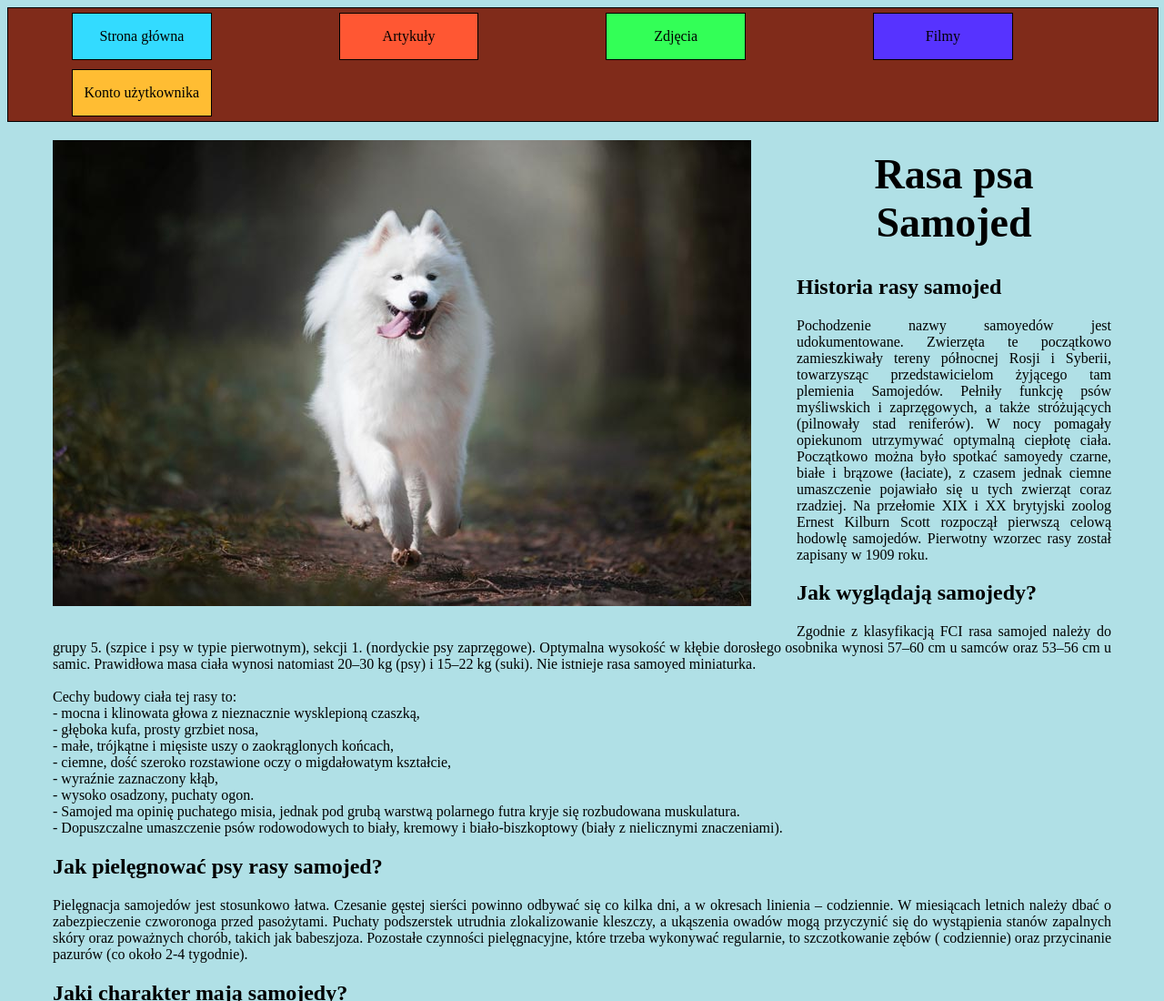
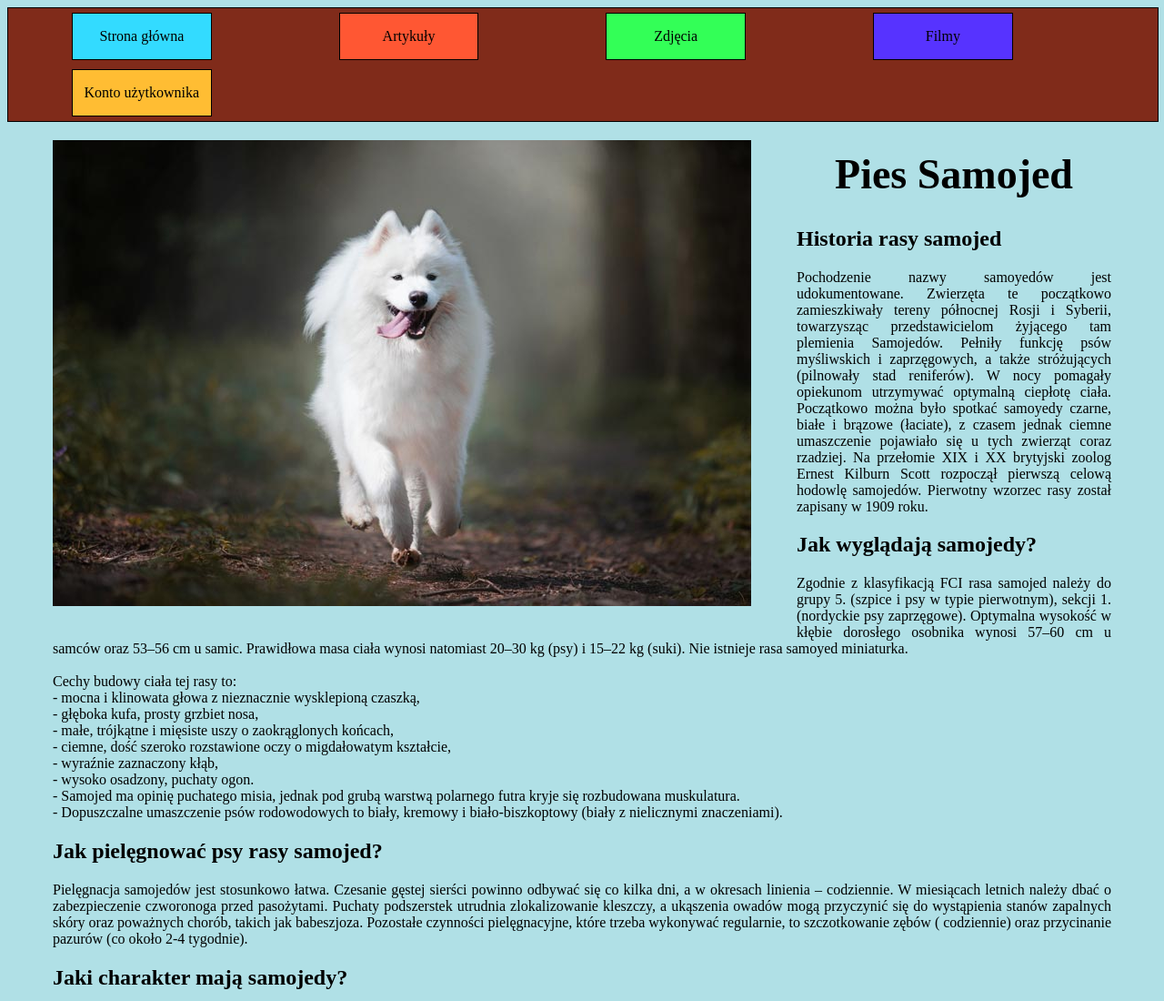
Before and after one commit to Vortex979/JakubPodsiadly.github.io, a plain HTML site: page index.html in a window 1280 px wide. Shown: the top 1100 px of the page at 91% size. Drawn offline with Linux system fonts and the light colour scheme.

Commit message:
Update index.html

```diff
--- a/index.html
+++ b/index.html
@@ -30,7 +30,7 @@
         <img src="samojed.jpg" width="768" height="512" alt="Samojed image">
     </div>
     <div class= "page-text">
-        <h1 class="title"> Rasa psa Samojed </h1>
+        <h1 class="title"> Pies Samojed </h1>
         <h2>Historia rasy samojed</h2>
         <p>
             Pochodzenie nazwy samoyedów jest udokumentowane. Zwierzęta te początkowo zamieszkiwały tereny północnej
```
